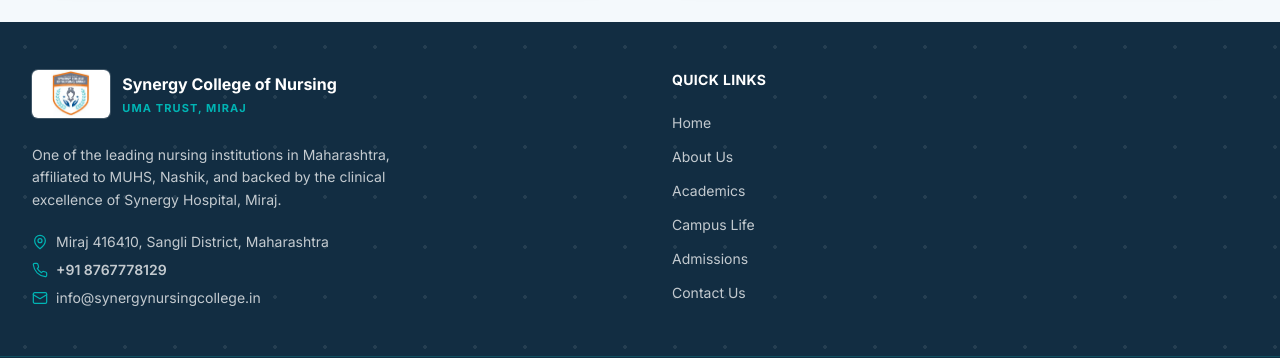
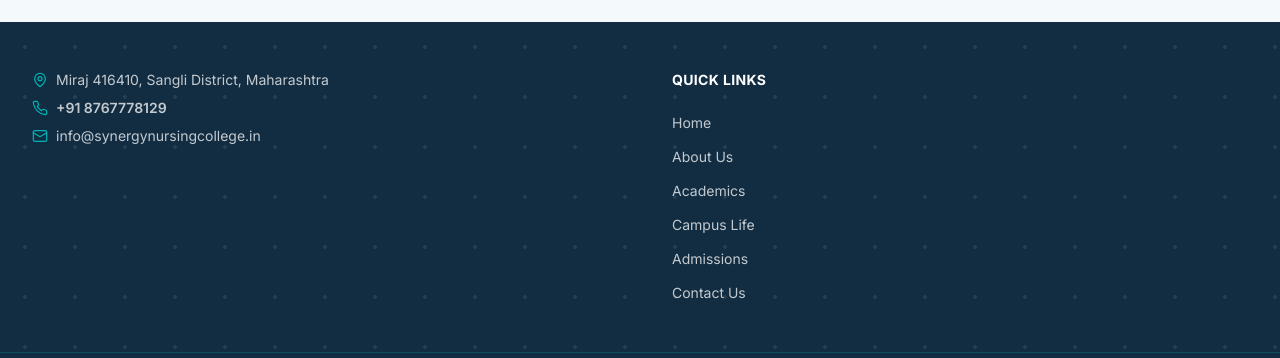
Before and after one commit to sayali2004-commit/synergynursingcollege, a React (Vite) app: page /#/contact in a window 1280 px wide. Shown: the part 1206-1564 px from the top of the page. Built offline with nearby package versions, Linux system fonts and the light colour scheme.

Commit message:
Footer: remove logo, college name and description, keep contact info and Quick Links

```diff
--- a/src/components/Footer.jsx
+++ b/src/components/Footer.jsx
@@ -29,25 +29,7 @@
       <div className="container-x relative grid gap-10 py-10 sm:grid-cols-2 lg:gap-16 lg:py-12">
         {/* Brand */}
         <div className="footer-brand">
-          <Link to="/" className="inline-flex items-center gap-3">
-            <img
-              src={`${import.meta.env.BASE_URL}images/logo.jpg`}
-              alt={`${COLLEGE.name} logo`}
-              className="h-12 w-auto rounded-md ring-1 ring-white/20"
-              loading="lazy"
-            />
-            <span className="min-w-0 leading-tight">
-              <span className="block font-display text-base font-bold text-white">Synergy College of Nursing</span>
-              <span className="text-[11px] font-bold uppercase tracking-widest text-brand-500">
-                Uma Trust, Miraj
-              </span>
-            </span>
-          </Link>
-          <p className="mt-5 max-w-sm text-sm leading-relaxed">
-            One of the leading nursing institutions in Maharashtra, affiliated to MUHS, Nashik,
-            and backed by the clinical excellence of Synergy Hospital, Miraj.
-          </p>
-          <div className="mt-5 flex flex-col gap-2 text-sm">
+          <div className="flex flex-col gap-2 text-sm">
             <div className="flex items-center gap-2">
               <Icon name="pin" className="h-4 w-4 shrink-0 text-brand-500" />
               <span>Miraj 416410, Sangli District, Maharashtra</span>
```
